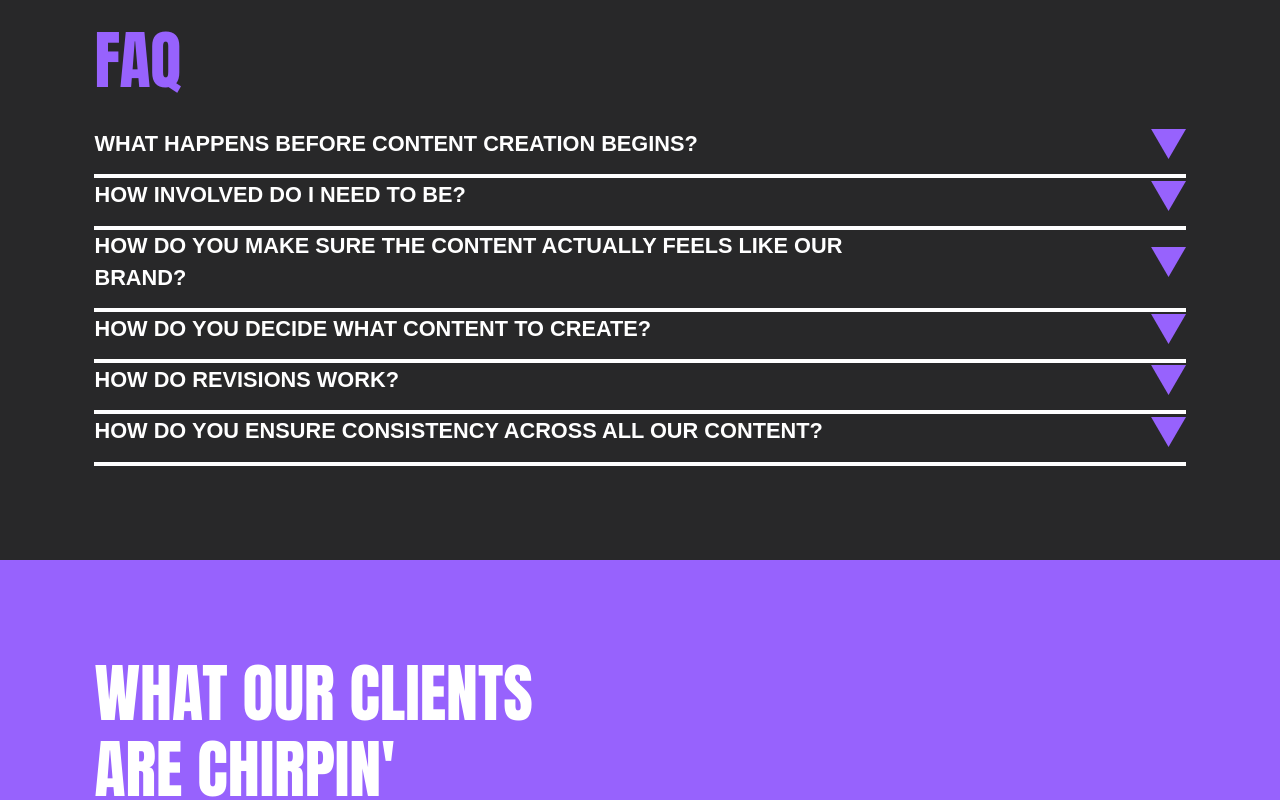
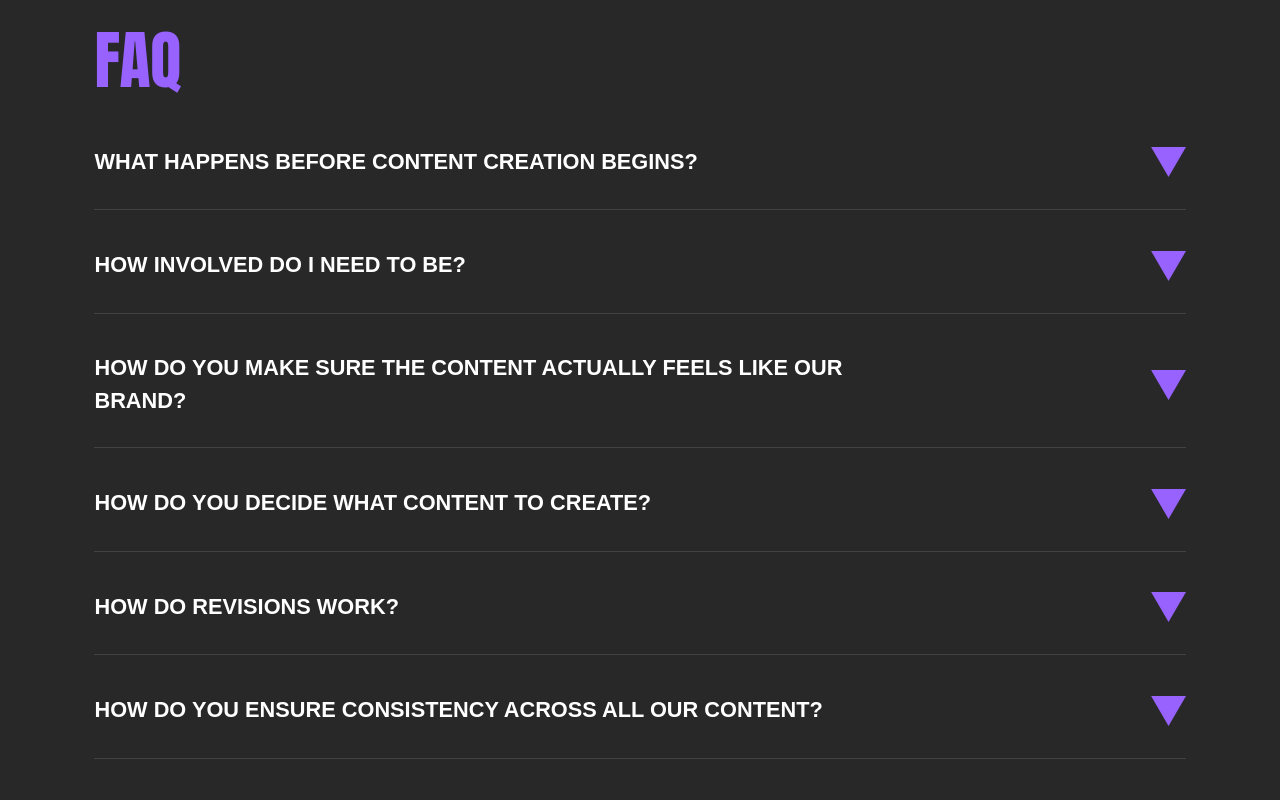
Before and after one commit to sakshamkushwah29-cmyk/media-mention, a React (Vite) app: page / in a window 1280 px wide. Shown: the part 10040-10840 px from the top of the page. Built offline with nearby package versions, Linux system fonts and the light colour scheme; a web font is replaced by a local one.

Commit message:
Add generous line-height, padding, and vertical spacing to FAQ section questions and answers

```diff
--- a/src/index.css
+++ b/src/index.css
@@ -333,3 +333,24 @@ svg path[fill="#dc3438"] {
   margin-right: 0.18em !important;
   display: inline-block !important;
 }
+
+/* FAQ Section Spacing & Line Height Adjustments */
+.uui-faq01_accordion.black {
+  margin-bottom: 20px !important;
+  border-bottom: 1px solid rgba(255, 255, 255, 0.12) !important;
+  padding-bottom: 12px !important;
+}
+
+.uui-faq01_question.faq {
+  padding-top: 18px !important;
+  padding-bottom: 18px !important;
+  line-height: 1.45 !important;
+}
+
+.text-5.in-what-we-do.faq {
+  line-height: 1.7 !important;
+  padding-top: 14px !important;
+  padding-bottom: 24px !important;
+  letter-spacing: 0.01em !important;
+  color: rgba(255, 255, 255, 0.88) !important;
+}
```
